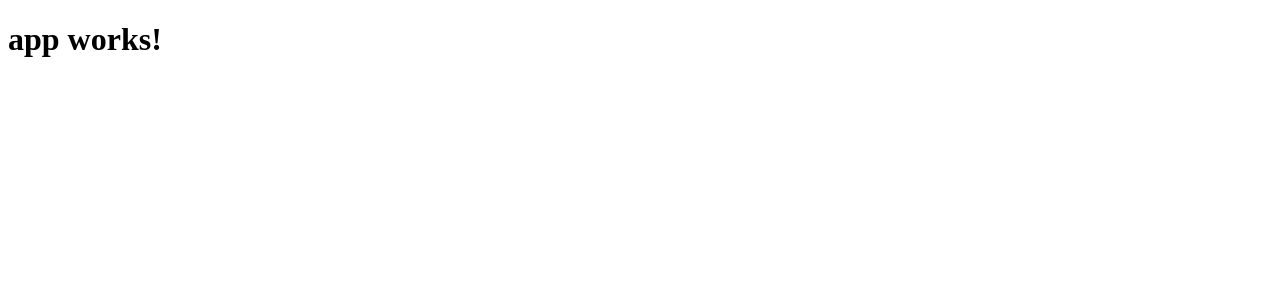
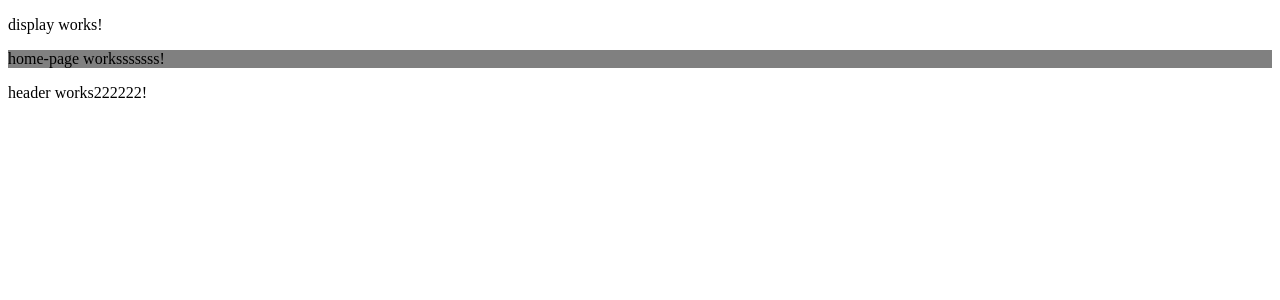
Before and after one commit to andreajaneyee/unearthed2017, an Angular app: page /home in a window 1280 px wide. Shown: the top 300 px of the page. Built offline with nearby package versions, Linux system fonts and the light colour scheme.

Commit message:
added some stuff for testing purposes

```diff
--- a/src/app/app.component.html
+++ b/src/app/app.component.html
@@ -1,3 +1 @@
-<h1>
-  {{title}}
-</h1>
+<router-outlet></router-outlet>
--- a/src/app/app.module.ts
+++ b/src/app/app.module.ts
@@ -8,13 +8,15 @@ import { AppRoutingModule } from './app-routing.module';
 import { HomePageComponent } from './home-page/home-page.component';
 import { HeaderComponent } from './header/header.component';
 import { FooterComponent } from './footer/footer.component';
+import { DisplayComponent } from './display/display.component';
 
 @NgModule({
   declarations: [
     AppComponent,
     HomePageComponent,
     HeaderComponent,
-    FooterComponent
+    FooterComponent,
+    DisplayComponent
   ],
   imports: [
     BrowserModule,
--- /dev/null
+++ b/src/app/display/display.component.html
@@ -0,0 +1,3 @@
+<p>
+  display works!
+</p>
--- /dev/null
+++ b/src/app/display/display.component.ts
@@ -0,0 +1,15 @@
+import { Component, OnInit } from '@angular/core';
+
+@Component({
+  selector: 'app-display',
+  templateUrl: './display.component.html',
+  styleUrls: ['./display.component.css']
+})
+export class DisplayComponent implements OnInit {
+
+  constructor() { }
+
+  ngOnInit() {
+  }
+
+}
--- a/src/app/header/header.component.html
+++ b/src/app/header/header.component.html
@@ -1,3 +1,3 @@
 <p>
-  header works!
+    header works222222!
 </p>
--- a/src/app/home-page/home-page.component.html
+++ b/src/app/home-page/home-page.component.html
@@ -1,3 +1,5 @@
+<app-display></app-display>
 <p>
-  home-page works!
+    home-page worksssssss!
 </p>
+<app-header></app-header>
--- /dev/null
+++ b/src/app/home-page/home-page.component.scss
@@ -0,0 +1,3 @@
+p {
+    background-color: grey;
+}
--- a/src/app/home-page/home-page.component.ts
+++ b/src/app/home-page/home-page.component.ts
@@ -3,7 +3,7 @@ import { Component, OnInit } from '@angular/core';
 @Component({
   selector: 'app-home-page',
   templateUrl: './home-page.component.html',
-  styleUrls: ['./home-page.component.css']
+  styleUrls: ['./home-page.component.scss']
 })
 export class HomePageComponent implements OnInit {
 
```
Also changed, not shown: src/app/display/display.component.css (added), 1 other file (tests, documents, lock files or other folders).
